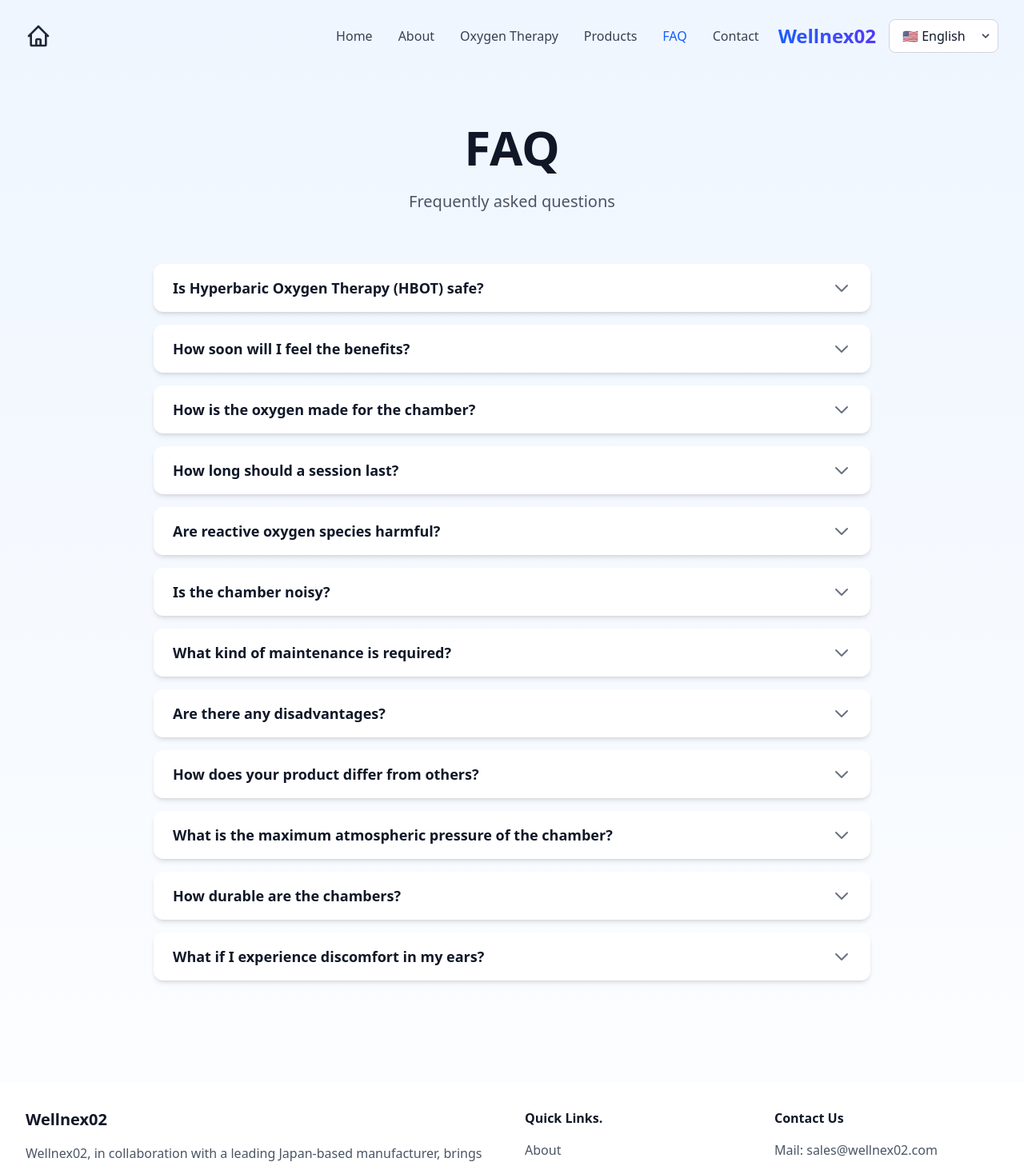
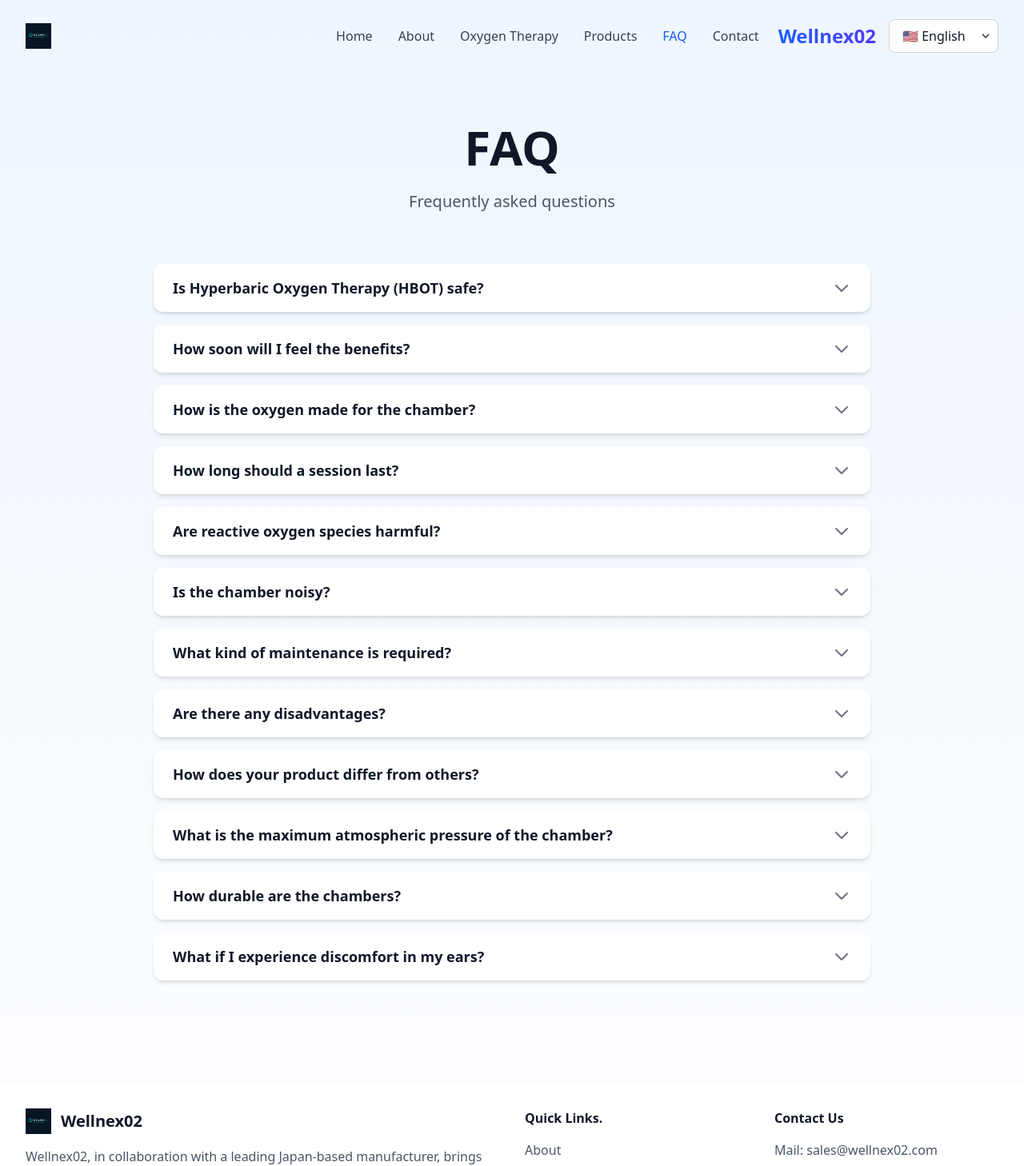
Before and after one commit to Soulemane12/Chamber, a Next.js app: page /faq in a window 1280 px wide. Shown: the top 1458 px of the page at 80% size. Built offline with nearby package versions, Linux system fonts and the light colour scheme.

Commit message:
Add logo and video integration: Replace placeholder icons with Wellnex02 logo in header and footer, add favicon, and integrate Wellnex_vid.MOV in homepage and oxygen therapy page

```diff
--- a/src/app/layout.tsx
+++ b/src/app/layout.tsx
@@ -15,6 +15,11 @@ const geistMono = Geist_Mono({
 export const metadata: Metadata = {
   title: "WellNex02 | Hyperbaric Chambers for Sale",
   description: "Shop premium hyperbaric chambers. Detailed specs, images, and easy contact to purchase.",
+  icons: {
+    icon: '/logo.png',
+    shortcut: '/logo.png',
+    apple: '/logo.png',
+  },
 };
 
 export default function RootLayout({
@@ -29,6 +34,7 @@ export default function RootLayout({
     <html lang="en">
       <head>
         <meta name="viewport" content="width=device-width, initial-scale=1, maximum-scale=1" />
+        <link rel="icon" href="/logo.png" />
       </head>
       <body
         className={`${geistSans.variable} ${geistMono.variable} antialiased`}
--- a/src/app/oxygen-therapy/page.tsx
+++ b/src/app/oxygen-therapy/page.tsx
@@ -62,15 +62,19 @@ export default function OxygenTherapy() {
           </div>
         </div>
 
-        {/* Video Player Placeholder */}
+        {/* Video Player */}
         <div className="mb-16 animate-fade-in">
-          <div className="bg-gray-200 dark:bg-gray-700 rounded-lg h-64 flex items-center justify-center">
-            <div className="text-center">
-              <svg className="w-16 h-16 text-gray-400 mx-auto mb-4" fill="none" stroke="currentColor" viewBox="0 0 24 24">
-                <path strokeLinecap="round" strokeLinejoin="round" strokeWidth={2} d="M14.828 14.828a4 4 0 01-5.656 0M9 10h1m4 0h1m-6 4h.01M21 12a9 9 0 11-18 0 9 9 0 0118 0z" />
-              </svg>
-              <p className="text-gray-500 dark:text-gray-400">Video Player</p>
-            </div>
+          <div className="max-w-4xl mx-auto">
+            <video
+              className="w-full rounded-lg shadow-lg"
+              controls
+              preload="metadata"
+              poster="/logo.png"
+            >
+              <source src="/Wellnex_vid.MOV" type="video/quicktime" />
+              <source src="/Wellnex_vid.MOV" type="video/mp4" />
+              Your browser does not support the video tag.
+            </video>
           </div>
         </div>
 
--- a/src/app/page.tsx
+++ b/src/app/page.tsx
@@ -59,15 +59,19 @@ export default function Home() {
           </div>
         </div>
 
-        {/* Video Player Placeholder */}
+        {/* Video Player */}
         <div className="mb-16 animate-fade-in">
-          <div className="bg-gray-200 dark:bg-gray-700 rounded-lg h-64 flex items-center justify-center">
-            <div className="text-center">
-              <svg className="w-16 h-16 text-gray-400 mx-auto mb-4" fill="none" stroke="currentColor" viewBox="0 0 24 24">
-                <path strokeLinecap="round" strokeLinejoin="round" strokeWidth={2} d="M14.828 14.828a4 4 0 01-5.656 0M9 10h1m4 0h1m-6 4h.01M21 12a9 9 0 11-18 0 9 9 0 0118 0z" />
-              </svg>
-              <p className="text-gray-500 dark:text-gray-400">Video Player</p>
-            </div>
+          <div className="max-w-4xl mx-auto">
+            <video
+              className="w-full rounded-lg shadow-lg"
+              controls
+              preload="metadata"
+              poster="/logo.png"
+            >
+              <source src="/Wellnex_vid.MOV" type="video/quicktime" />
+              <source src="/Wellnex_vid.MOV" type="video/mp4" />
+              Your browser does not support the video tag.
+            </video>
           </div>
         </div>
 
--- a/src/components/Footer.tsx
+++ b/src/components/Footer.tsx
@@ -1,6 +1,7 @@
 "use client";
 
 import Link from "next/link";
+import Image from "next/image";
 import { useLanguage } from "@/lib/LanguageContext";
 
 interface FooterProps {
@@ -18,9 +19,18 @@ export function Footer({ showSocials = true, className = "" }: FooterProps) {
         <div className="grid grid-cols-1 md:grid-cols-2 lg:grid-cols-4 gap-8 mb-8">
           {/* Company Info */}
           <div className="lg:col-span-2">
-            <h3 className="text-xl font-bold text-gray-900 dark:text-white mb-4">
-              Wellnex02
-            </h3>
+            <div className="flex items-center mb-4">
+              <Image
+                src="/logo.png"
+                alt="Wellnex02 Logo"
+                width={32}
+                height={32}
+                className="h-8 w-8 mr-3"
+              />
+              <h3 className="text-xl font-bold text-gray-900 dark:text-white">
+                Wellnex02
+              </h3>
+            </div>
             <p className="text-gray-600 dark:text-gray-400 mb-4">
               {t('companyDescription')}
             </p>
--- a/src/components/Header.tsx
+++ b/src/components/Header.tsx
@@ -1,6 +1,7 @@
 "use client";
 
 import Link from "next/link";
+import Image from "next/image";
 import { LanguageSelector, MobileLanguageSelector } from "./LanguageSelector";
 import { useLanguage } from "@/lib/LanguageContext";
 
@@ -16,9 +17,13 @@ export function Header({ currentPage = 'home' }: HeaderProps) {
       <div className="flex items-center mb-4 sm:mb-0">
         <Link href="/" className="text-2xl font-bold text-gray-800 dark:text-gray-200 hover:text-blue-600 dark:hover:text-blue-400 transition-colors">
           <span className="sr-only">Home</span>
-          <svg xmlns="http://www.w3.org/2000/svg" className="h-8 w-8" fill="none" viewBox="0 0 24 24" stroke="currentColor">
-            <path strokeLinecap="round" strokeLinejoin="round" strokeWidth={2} d="M3 12l2-2m0 0l7-7 7 7M5 10v10a1 1 0 001 1h3m10-11l2 2m-2-2v10a1 1 0 01-1 1h-3m-6 0a1 1 0 001-1v-4a1 1 0 011-1h2a1 1 0 011 1v4a1 1 0 001 1m-6 0h6" />
-          </svg>
+          <Image
+            src="/logo.png"
+            alt="Wellnex02 Logo"
+            width={32}
+            height={32}
+            className="h-8 w-8"
+          />
         </Link>
       </div>
       <div className="flex flex-col sm:flex-row items-center w-full sm:w-auto">
```
Also changed, not shown: public/logo.png (added), 1 other file (tests, documents, lock files or other folders).
